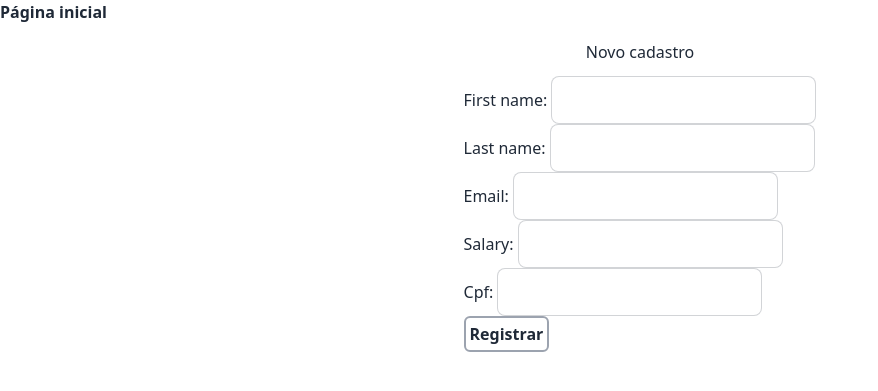
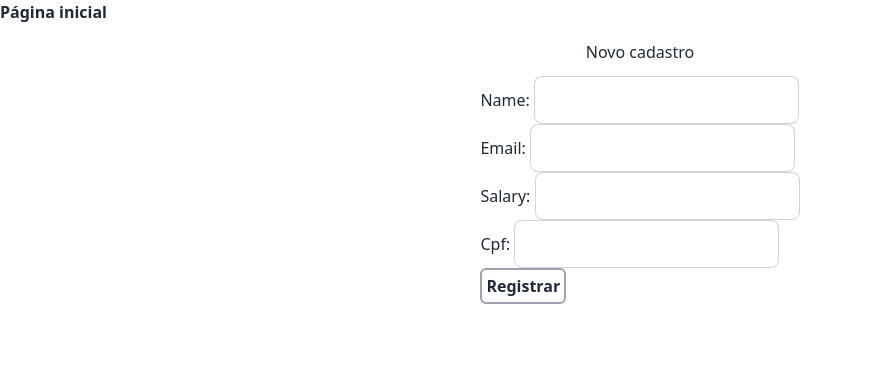
Before and after one commit to 3r1ckR1an/PooBD, a Django app: page /editor/criar in a window 1280 px wide. Shown: the top 391 px of the page, without its empty margins (0-878 px from the left). Run offline with Django 4.2, Linux system fonts and the light colour scheme; parts of the project's set-up code (start-up, migrations or seed data) failed here and were passed over; some libraries are stand-ins or nearby versions.

Commit message:
sem  mudanças bruscas

```diff
--- a/core/forms.py
+++ b/core/forms.py
@@ -2,12 +2,11 @@ from django import forms
 from .models import Categoria, Cozinheiro, Degustador, Editor, Livro, Ingrediente, Receita, Restaurante, Porcao, Contrato, Validacao
 
 class BaseUserFormMeta:
-    fields = ("first_name", "last_name", "email", "salary", "cpf",)
+    fields = ("name", "email", "salary", "cpf",)
 
     widgets = {
         'password': forms.PasswordInput(attrs={'class': 'input input-bordered'}),
-        'first_name': forms.TextInput(attrs={'class': 'input input-bordered'}),
-        'last_name': forms.TextInput(attrs={'class': 'input input-bordered'}),
+        'name': forms.TextInput(attrs={'class': 'input input-bordered'}),
         'email': forms.EmailInput(attrs={'class': 'input input-bordered'}),
         'salary': forms.NumberInput(attrs={'class': 'input input-bordered'}),
         'cpf': forms.TextInput(attrs={'class': 'input input-bordered'}),
--- a/core/models.py
+++ b/core/models.py
@@ -4,12 +4,11 @@ from django.urls import reverse
 from django.contrib.auth.models import User, AbstractBaseUser, AbstractUser
 
 class CustomUser(models.Model):
-    first_name = models.CharField(blank= True)
-    last_name = models.CharField(blank= True)
+    name = models.CharField(blank= True)
     email = models.EmailField(blank= True)
 
     def __str__(self) -> str:
-        return self.first_name + ' ' + self.last_name
+        return self.name
 
 class PrimitiveModel():
     created_at = models.DateTimeField(auto_now_add=True)
@@ -41,7 +40,7 @@ class Cozinheiro(CustomUser, PrimitiveModel):
         return reverse('cheff-detail', args=[str(self.cpf)])
 
     def __str__(self) -> str:
-        return super().first_name
+        return super().name
 
 
 class Degustador(CustomUser, PrimitiveModel):
@@ -56,7 +55,7 @@ class Degustador(CustomUser, PrimitiveModel):
         return reverse('taster-detail', args=[str(self.cpf)])
 
     def __str__(self) -> str:
-        return super().first_name
+        return super().name
 
 
 class Editor(CustomUser, PrimitiveModel):
@@ -71,7 +70,7 @@ class Editor(CustomUser, PrimitiveModel):
         return reverse('editor-detail', args=[str(self.cpf)])
 
     def __str__(self) -> str:
-        return super().first_name
+        return super().name
 
 
 class Livro(models.Model, PrimitiveModel):
@@ -148,7 +147,7 @@ class Contrato(models.Model, PrimitiveModel):
     restaurant = models.ForeignKey(Restaurante, on_delete=models.CASCADE)
 
     def __str__(self) -> str:
-        return self.employee.first_name + '-' + self.restaurant.name
+        return self.employee.name + '-' + self.restaurant.name
 
     def get_absolute_url(self):
         return reverse('validacao-list')
@@ -169,7 +168,7 @@ class Validacao(models.Model, PrimitiveModel):
     recipe = models.ForeignKey(Receita, on_delete= models.CASCADE)
 
     def __str__(self) -> str:
-        return self.taster.first_name + '-' + self.recipe.name
+        return self.taster.name + '-' + self.recipe.name
 
     def get_absolute_url(self):
         return reverse('validacao-detail', args=[str(self.id)])
--- a/core/seed.py
+++ b/core/seed.py
@@ -29,13 +29,13 @@ def create_users(data):
     editors = data[4:6]
 
     for chef in chefs:
-        Cozinheiro.objects.create(salary= 1, first_name= chef['first_name'], last_name= chef['last_name'], cpf= chef['cpf'], email= chef['email'])
+        Cozinheiro.objects.create(salary= 1, name= chef['first_name'] + ' ' + chef['last_name'], cpf= chef['cpf'], email= chef['email'])
 
     for taster in tasters:
-        Degustador.objects.create(salary= 1, first_name= taster['first_name'], last_name= taster['last_name'], cpf= taster['cpf'], email= taster['email'])
+        Degustador.objects.create(salary= 1, name= taster['first_name'] + ' ' + taster['last_name'], cpf= taster['cpf'], email= taster['email'])
 
     for editor in editors:
-        Editor.objects.create(salary= 1, first_name= editor['first_name'], last_name= editor['last_name'], cpf= editor['cpf'], email= editor['email'])
+        Editor.objects.create(salary= 1, name= editor['first_name'] + ' ' + editor['last_name'], cpf= editor['cpf'], email= editor['email'])
 
 def create_ingredients(data):
     for ingredient in data:
--- a/core/urls.py
+++ b/core/urls.py
@@ -6,7 +6,7 @@ from .views import CheffUpdateView, TasterUpdateView, EditorUpdateView, Category
 from .views import ChefDeleteView, TasterDeleteView, EditorDeleteView, CategoryDeleteView, IngredientDeleteView, RecipeDeleteView, RestaurantDeleteView, BookDeleteView, PorcaoDeleteView, ValidacaoDeleteView, ContractDeleteView
 from .seed import seed
 
-# seed()
+seed()
 
 urlpatterns = [
     path('', Index.as_view()),
--- a/core/views/creatingViews.py
+++ b/core/views/creatingViews.py
@@ -13,7 +13,6 @@ class CategoryCreateView(CreateView):
 class UserCreateView(CreateView):
     model = Cozinheiro
     form_class = AddCheffForm
-    # fields = ["username", "first_name", "last_name", "email", "salary", "cpf", "chef_name"]
     template_name='create/user-create.html'
 
 
--- a/templates/delete/user_confirm_deletion.html
+++ b/templates/delete/user_confirm_deletion.html
@@ -1,6 +1,6 @@
 {% extends "base.html" %} {% block content %}
 <div class="w-screen p-4 flex flex-col items-center">
-	<h1 class='font-bold'>{{object.first_name}} {{object.last_name}}</h1>
+	<h1 class='font-bold'>{{object.name}}</h1>
 	<p>Email: {{object.email}}</p>
     <form method="post">
         {% csrf_token %}
--- a/templates/detail/cheff-detail.html
+++ b/templates/detail/cheff-detail.html
@@ -1,6 +1,6 @@
 {% extends "base.html" %} {% block content %}
 <div class="w-screen p-4 flex flex-col items-center">
-	<h1 class='font-bold'>{{object.first_name}} {{object.last_name}}</h1>
+	<h1 class='font-bold'>{{object.name}}</h1>
 	{% if object.chef_name %}
 	<h2>{{object.chef_name}}</h2>
 	{% else %}
--- a/templates/detail/editor-detail.html
+++ b/templates/detail/editor-detail.html
@@ -1,6 +1,6 @@
 {% extends "base.html" %} {% block content %}
 <div class="w-screen p-4 flex flex-col items-center">
-	<h1 class='font-bold'>{{object.first_name}} {{object.last_name}}</h1>
+	<h1 class='font-bold'>{{object.name}}</h1>
 	<p>Email: {{object.email}}</p>
 	<p>CPF: {{object.cpf}}</p>
 	<p>Salário: R${{object.salary}}</p>
--- a/templates/detail/taster-detail.html
+++ b/templates/detail/taster-detail.html
@@ -1,6 +1,6 @@
 {% extends "base.html" %} {% block content %}
 <div class="w-screen p-4 flex flex-col items-center">
-	<h1 class='font-bold'>{{object.first_name}} {{object.last_name}}</h1>
+	<h1 class='font-bold'>{{object.name}}</h1>
 	<p class='mb-5'>Email: {{object.email}}</p>
 	<p class='mb-5'>CPF: {{object.cpf}}</p>
 	<p class='mb-5'>Salário: R${{object.salary}}</p>
--- a/templates/list/cheff-list.html
+++ b/templates/list/cheff-list.html
@@ -6,7 +6,7 @@
 			{% for cheff in cheffs %}
 			<div class="rounded p-2 text-white bg-gray-500">
 				<a href="cozinheiro/{{cheff.cpf}}">
-					<p>{{ cheff.first_name }} {{ cheff.last_name }}</p>
+					<p>{{ cheff.name }}</p>
 				</a>
 			</div>
 			{% empty %}
--- a/templates/list/editor-list.html
+++ b/templates/list/editor-list.html
@@ -6,7 +6,7 @@
 			{% for editor in object_list %}
 			<div class="rounded p-2 text-white bg-gray-500">
 				<a href="editor/{{editor.cpf}}">
-					<p>{{ editor.first_name }} {{ editor.last_name }}</p>
+					<p>{{ editor.name }}</p>
 				</a>
 			</div>
 			{% empty %}
--- a/templates/list/taster-list.html
+++ b/templates/list/taster-list.html
@@ -6,7 +6,7 @@
 			{% for degustador in object_list %}
 			<div class="rounded p-2 text-white bg-gray-500">
 				<a href="degustador/{{degustador.cpf}}">
-					<p>{{ degustador.first_name }} {{ degustador.last_name }}</p>
+					<p>{{ degustador.name }}</p>
 				</a>
 			</div>
 			{% empty %}
```
